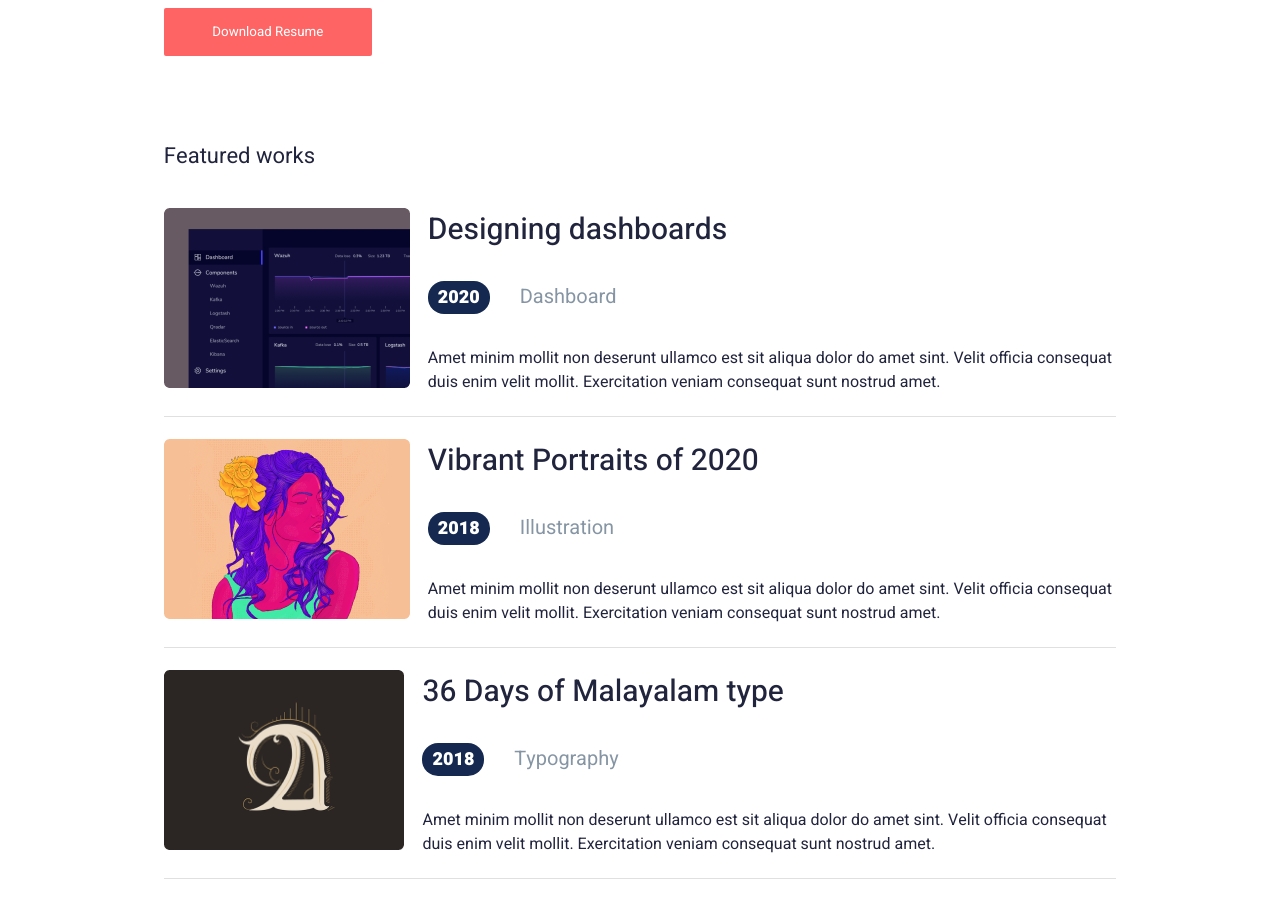
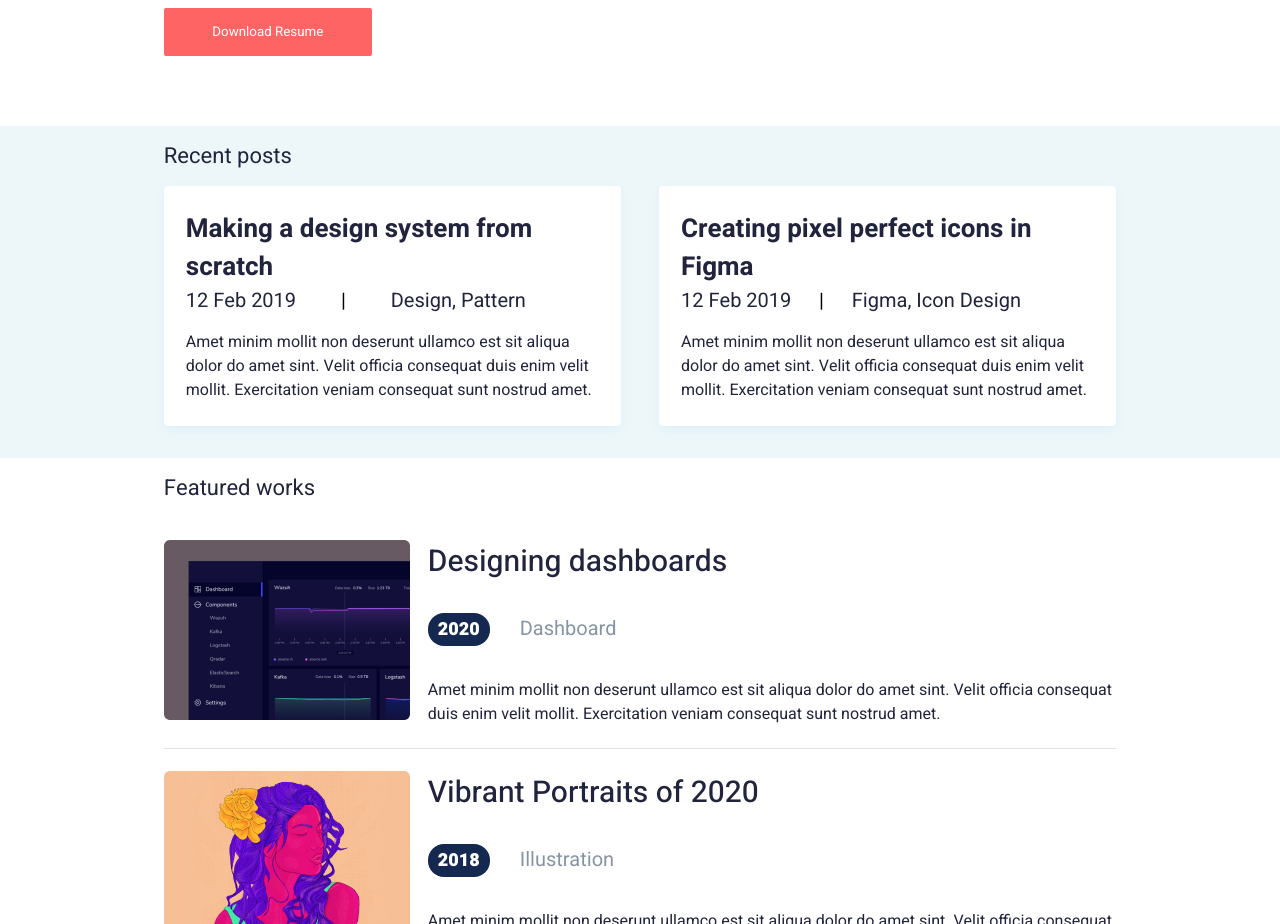
Before and after one commit to zalyora/cb-marathon_portfolio, a plain HTML site: page index.html in a window 1280 px wide. Shown: the part 497-1421 px from the top of the page. Drawn offline with Linux system fonts and the light colour scheme.

Commit message:
add posts section

```diff
--- a/index.html
+++ b/index.html
@@ -20,7 +20,7 @@
         </nav>
     </header>
     <main class="portfolio_main">
-        <section class="hero_section">
+        <section class="hero_section container">
             <div class="hero_info">
                 <h1 class="page_title hero_title">Hi, I am John, Creative Technologist</h1>
                 <p class="hero_text">Amet minim mollit non deserunt ullamco est sit aliqua dolor do amet sint. Velit officia consequat duis enim velit mollit. Exercitation veniam consequat sunt nostrud amet.</p>
@@ -28,8 +28,32 @@
             </div>
             <img src="./assets/avatar.png" alt="personal photo" class="avatar">
         </section>
-        <section class="posts_section"></section>
-        <section class="works_section">
+        <section class="posts_section">
+            <div class="container">
+                <h3 class="featured_works">Recent posts</h3>
+                <div class="posts_block">
+                    <div class="post">
+                        <h2 class="post_title">Making a design system from scratch</h2>
+                        <div class="date_block">
+                            <span class="date">12 Feb 2019</span><span class="straight_dash">|</span><span class="date">Design, Pattern</span>
+                        </div>
+                        <p class="article_text">
+                            Amet minim mollit non deserunt ullamco est sit aliqua dolor do amet sint. Velit officia consequat duis enim velit mollit. Exercitation veniam consequat sunt nostrud amet.
+                        </p>
+                    </div>
+                    <div class="post">
+                        <h2 class="post_title">Creating pixel perfect icons in Figma</h2>
+                        <div class="date_block">
+                            <span class="date">12 Feb 2019</span><span class="straight_dash">|</span><span class="date">Figma, Icon Design</span>
+                        </div>
+                        <p class="article_text">
+                            Amet minim mollit non deserunt ullamco est sit aliqua dolor do amet sint. Velit officia consequat duis enim velit mollit. Exercitation veniam consequat sunt nostrud amet.
+                        </p>
+                    </div>
+                </div>
+            </div>
+        </section>
+        <section class="works_section container">
             <h3 class="featured_works">Featured works</h3>
             <article class="work_example">
                 <img src="./assets/work1.png" alt="project cover photo" class="project_cover">
--- a/style.css
+++ b/style.css
@@ -32,8 +32,10 @@
 }
 /* portfolio */
 .portfolio_main {
+    margin-top: 100px;
+}
+.container {
     padding: 0 12.8%;
-    margin-top: 100px;
 }
 .hero_section {
     border-top: 34px solid #C4C4C4;
@@ -69,6 +71,27 @@
     width: 208px;
     margin-bottom: 70px;
     cursor: pointer;
+}
+.posts_section {
+    background-color: #EDF7FA;
+}
+.posts_block {
+    display: flex;
+    justify-content: space-between;
+    padding-bottom: 32px;
+}
+.post {
+    padding: 24px 22px;
+    background-color: #FFFFFF;
+    box-shadow: 0px 4px 10px rgba(187, 225, 250, 0.25);
+    border-radius: 4px;
+    max-width: 48%;
+}
+.post_title {
+    font-weight: 700;
+    font-size: 26px;
+    line-height: 38px;
+    color: #21243D;
 }
 /* blog */
 .blog_main {
@@ -309,4 +332,16 @@
     .modal {
         font-weight: 20;
     }
+    .posts_block {
+        display: flex;
+        flex-direction: column;
+    }
+    .post {
+        max-width: 100%;
+        margin-bottom: 16px;
+    }
+    .post_title {
+        font-size: 22px;
+        line-height: 30px;
+    }
 }
```
